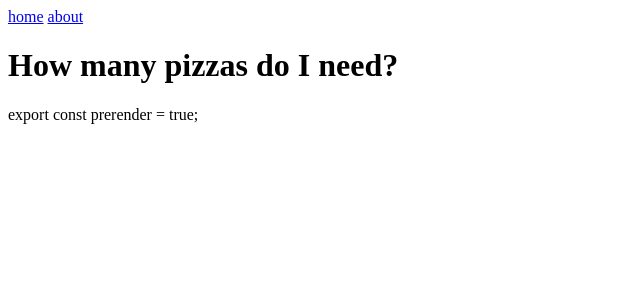
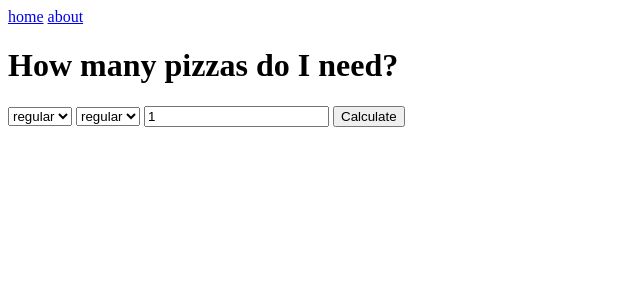
Before and after one commit to nicorichard/hmpdin, a SvelteKit app: page / in a window 1280 px wide. Shown: the top 300 px of the page, without its empty margins (0-640 px from the left). Built offline with nearby package versions, Linux system fonts and the light colour scheme.

Commit message:
Put prerender in the correct place and initiate the most basic form of pizza calculation

```diff
--- /dev/null
+++ b/src/routes/+layout.js
@@ -0,0 +1 @@
+export const prerender = true;
--- a/src/routes/+layout.svelte
+++ b/src/routes/+layout.svelte
@@ -1,4 +1,4 @@
-<script lang="ts">
+<script lang="js">
     import { base } from '$app/paths';
 </script>
 
@@ -8,5 +8,3 @@
 </nav>
 
 <slot />
-
-export const prerender = true;
--- a/src/routes/+page.svelte
+++ b/src/routes/+page.svelte
@@ -1 +1,69 @@
+<script>
+	import calculate from './calculate.js';
+
+	let result = 0;
+    let people = 1;
+
+    let crust = "regular";
+
+    let hungerLevels = [
+        {
+            title: "snack",
+            value: 2.5,
+        },
+        {
+            title: "regular",
+            value: 3.5,
+        },
+        {
+            title: "feast",
+            value: 6,
+        }
+    ];
+    let hunger = hungerLevels[1];
+
+	function handleSubmit() {
+        result = calculate(hunger.value, people, 14, crust === "thin");
+	}
+
+    function onChange() {
+        result = 0;
+    }
+</script>
+
 <h1>How many pizzas do I need?</h1>
+
+
+<form on:submit|preventDefault={handleSubmit}>
+    <select
+        bind:value={hunger}
+		on:change={onChange}
+    >
+        {#each hungerLevels as level}
+            <option value={level}>{level.title}</option>
+        {/each}
+    </select>
+
+    <select
+        bind:value={crust}
+		on:change={onChange}
+    >
+        <option value="thin">thin</option>
+        <option value="regular">regular</option>
+    </select>
+
+    <label>
+        <input
+            bind:value={people}
+            on:change={onChange}
+            type="number"
+            min="1"
+        />
+    </label>
+
+    <button type="submit">Calculate</button>
+
+    {#if result > 0}
+        <p>You need {result} pizzas.</p>
+    {/if}
+</form>
--- a/src/routes/about/+page.svelte
+++ b/src/routes/about/+page.svelte
@@ -1 +1,3 @@
 <h1>About hmpdin</h1>
+
+<p>hmpdin is devoted to pie calculation</p>
--- /dev/null
+++ b/src/routes/calculate.js
@@ -0,0 +1,30 @@
+/**
+ * @param {number} diameter
+ */
+function circleArea(diameter) {
+    return Math.PI * Math.pow(diameter/2, 2);
+}
+
+const standardPizzaVolume = circleArea(14);
+
+/**
+ * @param {number} diameter
+ * @param {boolean} thinCrust
+ */
+function volumeMultiplier(diameter, thinCrust) {
+    const thinCrustMultiplier = thinCrust ? 1.4 : 1;
+    return standardPizzaVolume / circleArea(diameter) * thinCrustMultiplier;
+}
+
+/**
+ * @param {number} hungerLevel
+ * @param {number} people
+ * @param {number} diameter
+ * @param {boolean} thinCrust
+ */
+export default function calculate(hungerLevel, people, diameter, thinCrust) {
+    const volumeMod = volumeMultiplier(diameter, thinCrust);
+    const floatResult = (hungerLevel * people) / 8 * volumeMod;
+
+    return Math.ceil(floatResult);
+}
```
